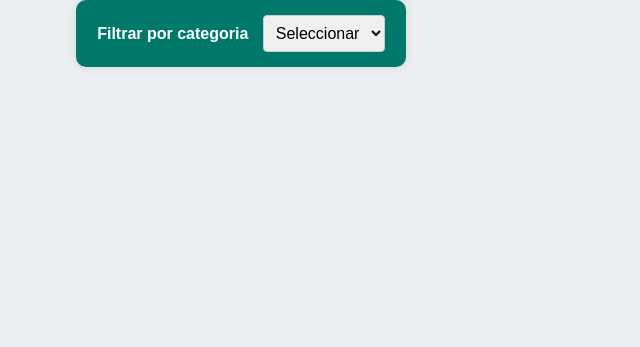
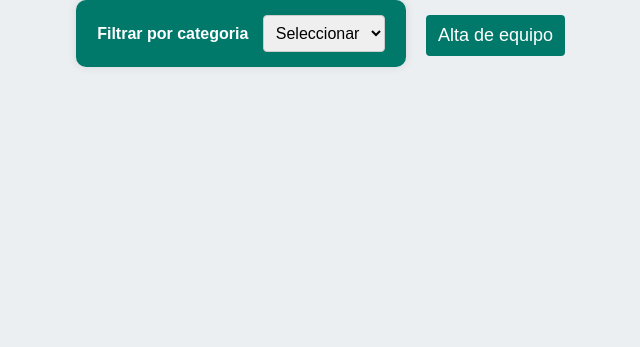
Before and after one commit to mihue675/Hospital, a PHP site: page /Hospital/pages/equipos/index.php in a window 1280 px wide. Shown: the part 73-420 px from the top of the page, without its empty margins (20-660 px from the left). Run offline with PHP 8.4, Linux system fonts and the light colour scheme; the visitor is signed in with stand-in values (Sample User, id 1); data that the repository does not hold is empty.

Commit message:
Arreglos menores

```diff
--- a/app/client/pages/equipos/index.css
+++ b/app/client/pages/equipos/index.css
@@ -38,6 +38,7 @@ select {
     gap: 20px; /* Espacio entre los equipos */
     padding-bottom: 50px;
     margin-left: 6em;
+    margin-top: 3em;
 }
 
 .contenedor-filtros {
@@ -79,7 +80,7 @@ select {
 }
 
 /*boton dar de baja*/
-button {
+.btn-baja {
     background-color: #00796b;
     color: white;
     padding: 10px 12px;
@@ -90,7 +91,7 @@ button {
     margin-top: 15px;
 }
 
-button:hover {
+.btn-baja:hover {
     background-color: #118a7c;
 }
 
@@ -120,3 +121,18 @@ button:hover {
     color: white;
     padding: 10px;
 }
+
+.btn-alta {
+    background-color: #00796b;
+    color: white;
+    padding: 10px 12px;
+    font-size: 18px;
+    border: none;
+    border-radius: 4px;
+    cursor: pointer;
+    margin-top: 15px;
+}
+
+.btn-alta:hover {
+    background-color: #118a7c;
+}
--- a/app/client/pages/equipos/index.php
+++ b/app/client/pages/equipos/index.php
@@ -146,6 +146,10 @@ if (isset($_POST['btnDarDeBaja'])) {
                 ?>
             </select>
         </form>
+
+        <div>
+            <button type="button" onclick="window.location.href = './alta.php'" class="btn-alta">Alta de equipo</button>
+        </div>
     </div>
 
     <div class="contenedor-equipos">
@@ -157,12 +161,12 @@ if (isset($_POST['btnDarDeBaja'])) {
                 <p class="p"><strong>Marca:</strong> <?php echo $equipo['marca']; ?></p>
                 <p class="p"><strong>Nombre:</strong> <?php echo $equipo['nombre']; ?></p>
                 <p class="p"><strong>Modelo:</strong> <?php echo $equipo['modelo']; ?></p>
-                <p class="p"><strong>Numero de serie:</strong> <?php echo $equipo['num_serie']; ?></p>
+                <p class="p"><strong>Número de serie:</strong> <?php echo $equipo['num_serie']; ?></p>
                 <p class="p"><strong>Fecha de compra:</strong> <?php echo date("d/m/Y", strtotime($equipo['fecha_compra'])); ?></p>
-                <p class="p"><strong>Ubicacion:</strong> <?php echo $equipo['ubicacion']; ?></p>
-                <p class="p"><strong>Descripcion:</strong> <?php echo $equipo['descripcion']; ?></p>
-                <p class="p"><strong>Categoria:</strong> <?php echo ObtenerCategoriaPorId($equipo['id_categoria'])['nombre']; ?></p>
-                <p class="p"><strong>Proveedor:</strong> <?php echo ObtenerProveedorPorId($equipo['id_categoria'])['nombre']; ?></p>
+                <p class="p"><strong>Ubicación:</strong> <?php echo $equipo['ubicacion']; ?></p>
+                <p class="p"><strong>Descripción:</strong> <?php echo $equipo['descripcion']; ?></p>
+                <p class="p"><strong>Categoría:</strong> <?php echo ObtenerCategoriaPorId($equipo['id_categoria'])['nombre']; ?></p>
+                <p class="p"><strong>Proveedor:</strong> <?php echo ObtenerProveedorPorId($equipo['id_proveedor'])['nombre']; ?></p>
 
                 <div class="estado" id="estado">
                     <span id="estadoTexto-<?php echo $equipo['id'] ?>"><?php echo $equipo['estado']; ?></span>
@@ -176,7 +180,7 @@ if (isset($_POST['btnDarDeBaja'])) {
                 </div>
 
                 <div>
-                    <button type="button" onclick="DarDeBaja(<?php echo $equipo['id']; ?>)">Dar de baja</button>
+                    <button class="btn-baja" type="button" onclick="DarDeBaja(<?php echo $equipo['id']; ?>)">Dar de baja</button>
                 </div>
 
             </div>
--- a/app/client/pages/mantenimientos/index.php
+++ b/app/client/pages/mantenimientos/index.php
@@ -20,7 +20,7 @@ if (!isset($_SESSION['idUsuario'])) {
         function AsignarTecnico(id_mantenimiento, id_tecnico) {
             console.log(id_mantenimiento, id_tecnico)
             const xhr = new XMLHttpRequest();
-            xhr.open("POST", "historial.php", true);
+            xhr.open("POST", "index.php", true);
             xhr.setRequestHeader("Content-Type", "application/x-www-form-urlencoded");
             xhr.onreadystatechange = function() {
                 if (xhr.readyState === 4 && xhr.status === 200) {
```
Also changed, not shown: app/client/pages/equipos/alta.php (+11 -10 lines).
